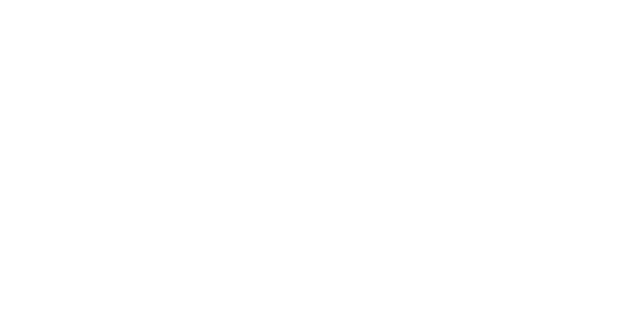
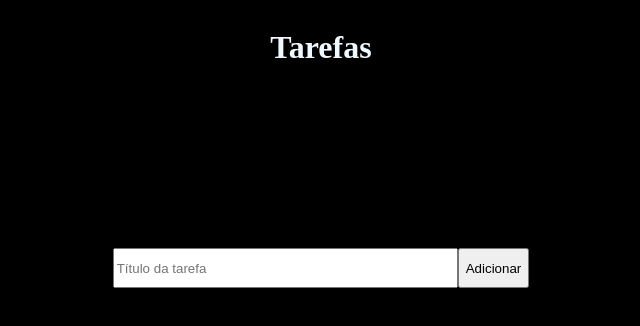
Before and after one commit to vince0417/todo-list, a plain HTML site: page index.html in a window 1280 px wide. Shown: the whole page, without its empty margins (327-967 px from the left). Drawn offline with Linux system fonts and the light colour scheme.

Commit message:
Arquitetura inicial

```diff
--- a/css/global.css
+++ b/css/global.css
@@ -0,0 +1,21 @@
+#color {
+    background-color: black;
+}
+
+#main-page {
+    display: flex;
+    justify-content: center;
+    height: 30vh;
+    width: 100vw;
+}
+
+#header {
+    color: aliceblue;
+}
+
+#caixa {
+    display: flex;
+    justify-content: center;
+    height: 5vh;
+    width: 100vw;
+}
--- a/index.html
+++ b/index.html
@@ -4,9 +4,20 @@
     <meta charset="UTF-8">
     <meta http-equiv="X-UA-Compatible" content="IE=edge">
     <meta name="viewport" content="width=device-width, initial-scale=1.0">
-    <title>Document</title>
+    <link rel="stylesheet" href="css/global.css">
+    <link rel="shortcut icon" href="arquivos/coding.png" type="image/x-icon">
+    <title>Lista</title>
 </head>
-<body>
+<body id="color">
+    <div id="main-page">
+        <h1 id="header">
+            Tarefas
+        </h1>
+    </div>
+    <div id="caixa">
+        <input type="text" name="Nome" size="40" placeholder="Título da tarefa">
+        <button>Adicionar</button>
+    </div>
 
 </body>
 </html>
```
Also changed, not shown: arquivos/coding.png (added).
